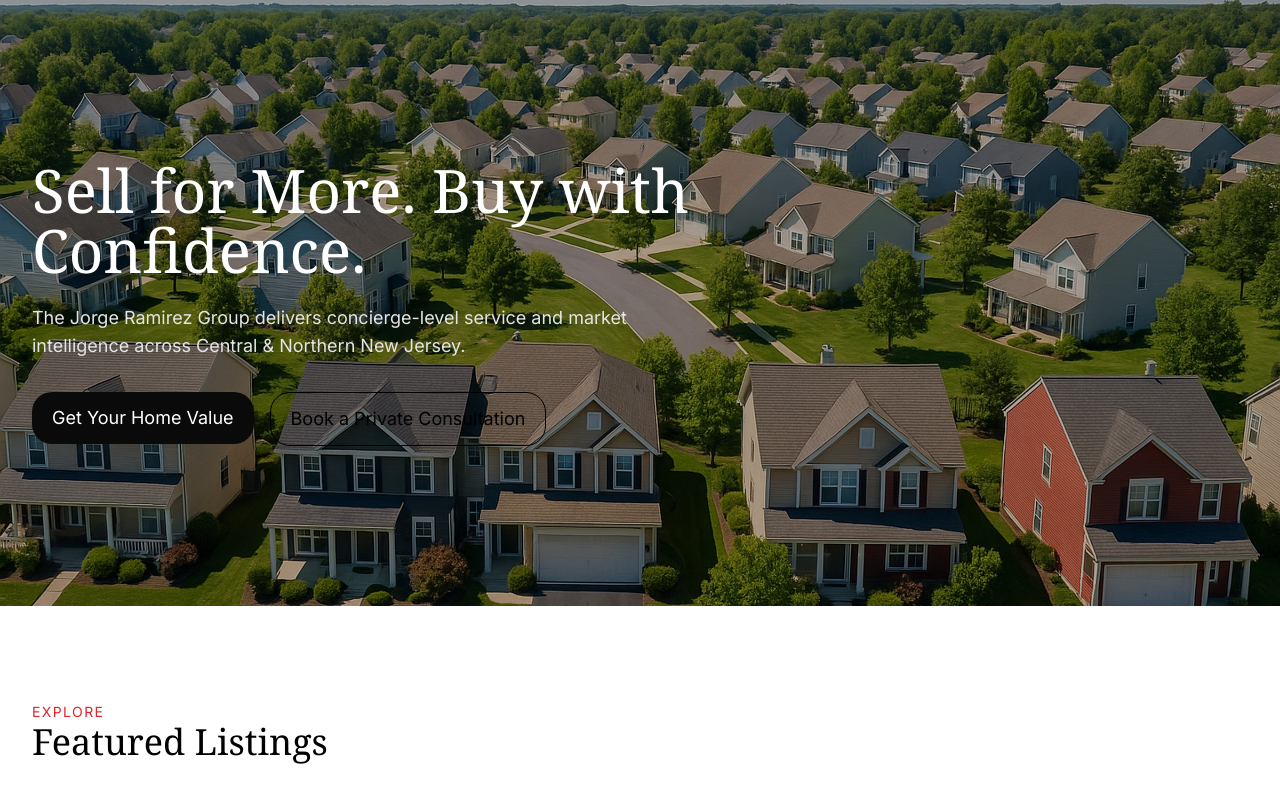
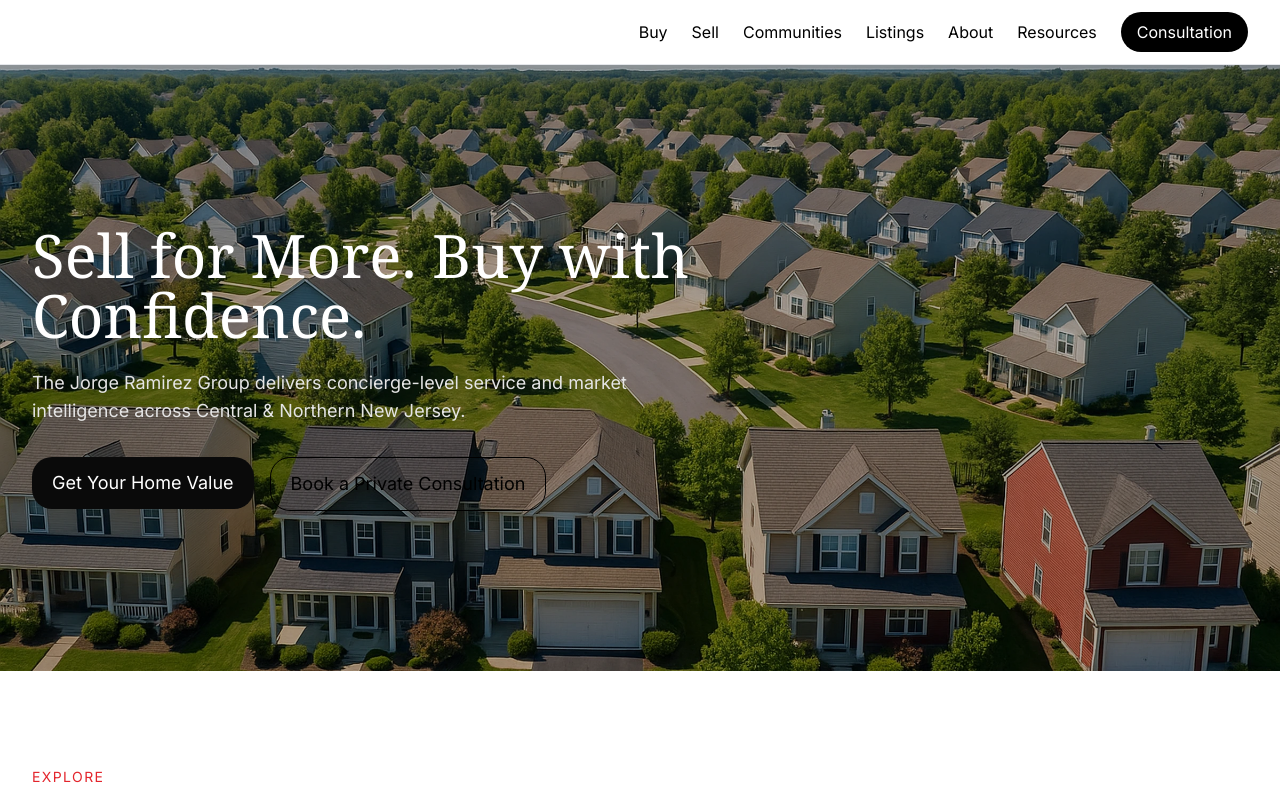
Before and after one commit to jorgeramirez76/jorge-ramirez-group, a Next.js app: page / in a window 1280 px wide. Shown: the top 790 px of the page. Built offline with nearby package versions, Linux system fonts and the light colour scheme.

Commit message:
feat: restore site header

```diff
--- a/app/layout.tsx
+++ b/app/layout.tsx
@@ -3,6 +3,7 @@
 import { Inter } from 'next/font/google';
 import { agentSchema } from '@/lib/seo/schema';
 import type { ReactNode } from 'react';
+import { SiteHeader } from '@/components/site-header';
 
 const inter = Inter({ subsets: ['latin'], display: 'swap' });
 
@@ -24,6 +25,7 @@
   return (
     <html lang="en">
       <body className={inter.className}>
+        <SiteHeader />
         {children}
         <script
           type="application/ld+json"
```
